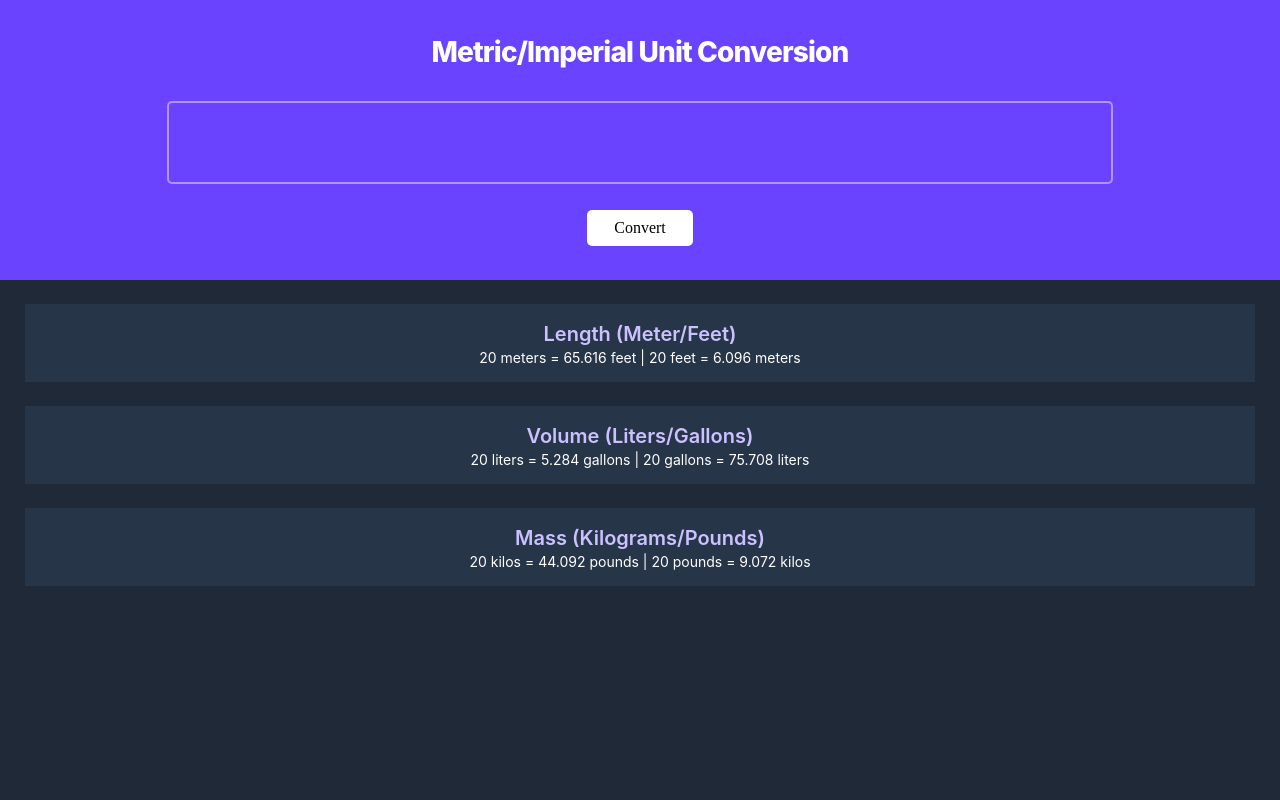
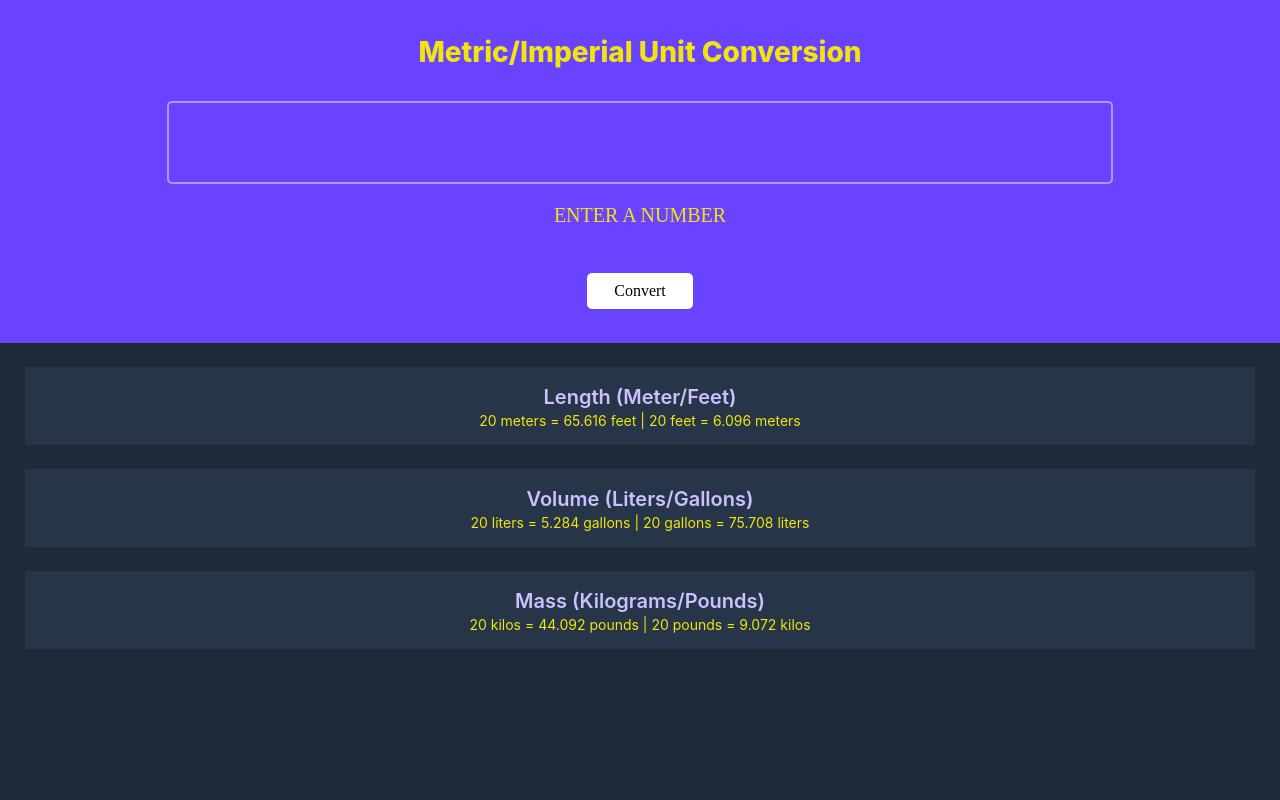
Before and after one commit to LeraKravts/unit-converter, a plain HTML site: page index.html in a window 1280 px wide. Shown: the top 800 px of the page. Drawn offline with nearby package versions, Linux system fonts and the light colour scheme.

Commit message:
making better

```diff
--- a/index.css
+++ b/index.css
@@ -3,7 +3,7 @@ body {
 }
 
 h1{
-    color: #FFF;
+    color: #f1e50d;
     text-align: center;
     font-family: Inter;
     font-size: 28px;
@@ -11,7 +11,15 @@ h1{
     font-style: normal;
     font-weight: 800;
     line-height: 38px;
-    letter-spacing: -0.84px;
+
+}
+
+#user-info {
+    color: #f1e50d;
+    text-align: center;
+    font-size: 20px;
+    font-style: bold;
+
 }
 
 input {
@@ -73,7 +81,7 @@ input {
 }
 
 .measure {
-    color: #FFF;
+    color: #f1e50d;
     text-align: center;
     font-family: Inter;
     font-size: 14px;
@@ -94,6 +102,6 @@ button {
 }
 
 button:hover{
-    background: #B295FF;
-    color: white;
+    background: #f5df38;
+    color: rgb(44, 10, 92);
 }
--- a/index.html
+++ b/index.html
@@ -6,6 +6,7 @@
         <div id="part-1">
             <h1>Metric/Imperial Unit Conversion</h1>
             <input id="user-number" type="number">
+            <p id="user-info">ENTER  A  NUMBER</p>
             <button id="convert-Btn" onclick="convert()">Convert</button>
             </div>
         <div id="part-2">
--- a/index.js
+++ b/index.js
@@ -14,10 +14,8 @@ function convert(){
 
 
 
+
     userLength.textContent = `${inputValue.value} meters = ${(inputValue.value*3.281).toFixed(3)} feet | ${inputValue.value} feet = ${(inputValue.value/3.281).toFixed(3)} meters`
     userVolume.textContent = `${inputValue.value} liters = ${(inputValue.value*0.264).toFixed(3)} gallons | ${inputValue.value} gallons = ${(inputValue.value/0.264).toFixed(3)} liters`
     userMass.textContent = `${inputValue.value} kilos = ${(inputValue.value*2.204).toFixed(3)}  pounds | ${inputValue.value} pounds = ${(inputValue.value/2.204).toFixed(3)} kilos`
-    inputValue.value = ""
-
-
-}
+    inputValue.value = ""}
```
